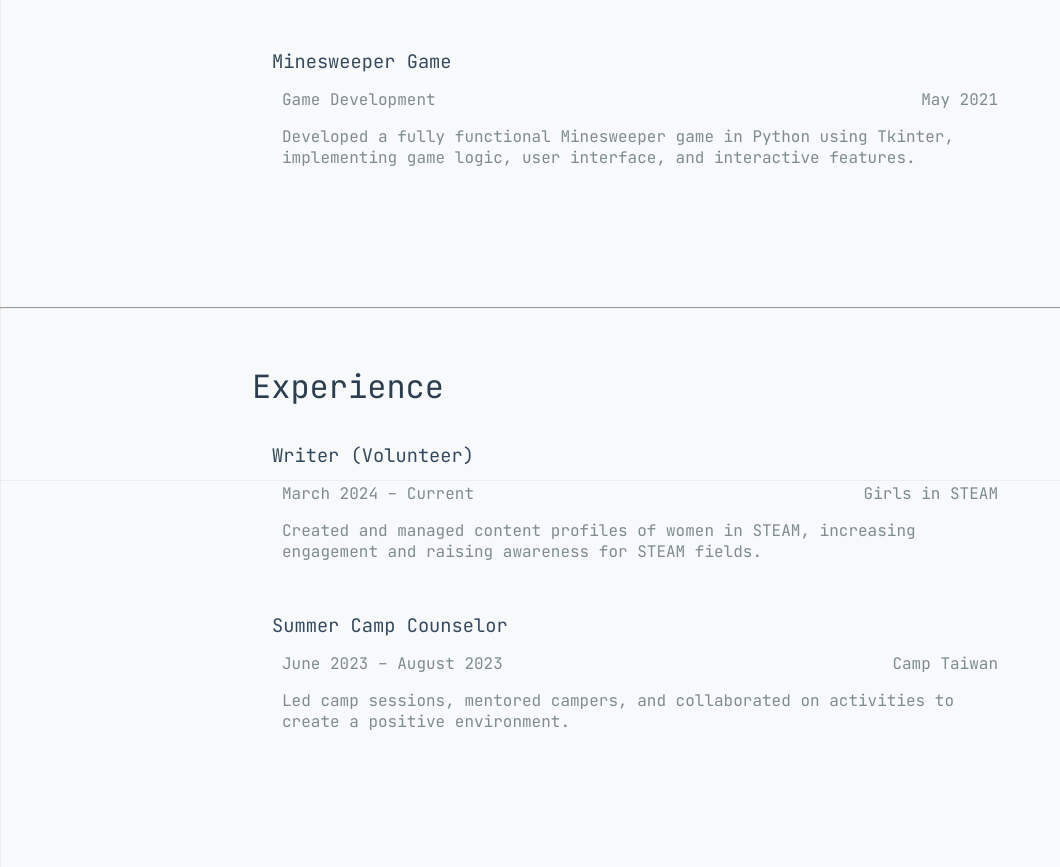
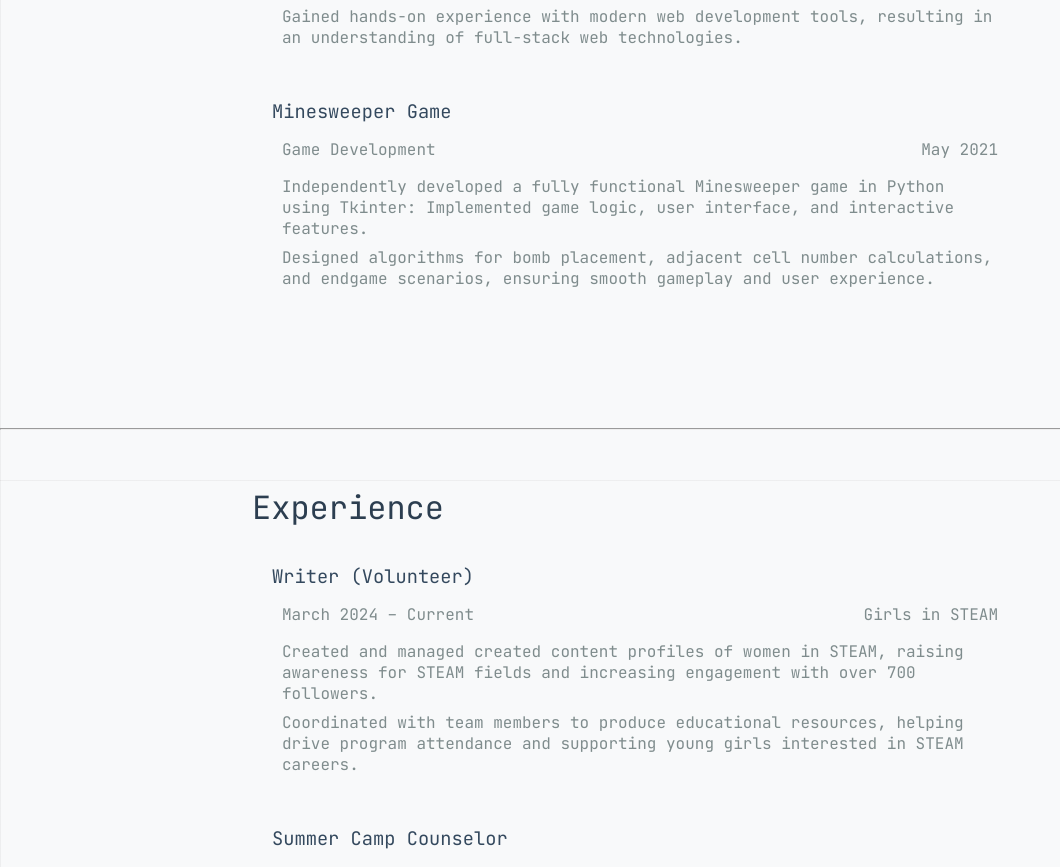
Before and after one commit to puyepuye/kimi-personal-website, a React (Create React App) app in the folder personal-website/: page / in a window 1280 px wide. Shown: the part 1920-2787 px from the top of the page, without its empty margins (0-1060 px from the left). Built offline with nearby package versions, Linux system fonts and the light colour scheme.

Commit message:
added more description to the body

```diff
--- a/personal-website/src/App.css
+++ b/personal-website/src/App.css
@@ -344,3 +344,9 @@ button:hover {
   padding-right: 250px;
   padding-bottom: 35px;
 }
+
+br {
+  display: block; /* makes it have a width */
+  content: ""; /* clears default height */
+  padding-top: 8px; /* change this to whatever height you want it */
+}
--- a/personal-website/src/components/Experience.js
+++ b/personal-website/src/components/Experience.js
@@ -14,7 +14,12 @@ function Experience() {
           <p class="place">Girls in STEAM</p>
         </div>
         <div class="description">
-          <p>Created and managed content profiles of women in STEAM, increasing engagement and raising awareness for STEAM fields.</p>
+          <p>
+            Created and managed created content profiles of women in STEAM,
+            raising awareness for STEAM fields and increasing engagement with over 700 followers.
+            <br />Coordinated with team members to produce educational resources,
+            helping drive program attendance and supporting young girls interested in STEAM careers.
+          </p>
         </div>
       </div>
 
@@ -25,7 +30,14 @@ function Experience() {
           <p class="place">Camp Taiwan</p>
         </div>
         <div class="description">
-          <p>Led camp sessions, mentored campers, and collaborated on activities to create a positive environment.</p>
+          <p>
+            Led 6 week-long camp sessions, mentoring 100+ campers and ensuring a positive
+            environment by fostering collaboration and problem-solving among groups.
+            <br /> Strengthened communication skills through regular interactions with others,
+            including campers, fellow counselors, and parents.
+            <br /> Collaborated with co-counselors to create and implement structured activities,
+            contributing to a supportive camp community.
+          </p>
         </div>
       </div>
     </div>
--- a/personal-website/src/components/Leadership.js
+++ b/personal-website/src/components/Leadership.js
@@ -8,33 +8,36 @@ function Leadership() {
       </div>
 
       <div className="leadership">
-
         <h3 class="title-name2">Student Engagement Student Advisory Committee</h3>
         <div class="line-container2">
-        <p class="location2">September 2023 – Current</p>
-
-
+          <p class="location2">September 2023 – Current</p>
           <p class="place">University of Toronto</p>
-          </div>
-          <div class="description">
-        <p>Collaborated with diverse teams to assess impacts of the pandemic and contributed to discussions on student experiences.</p>
+        </div>
+        <div class="description">
+          <p>
+            Collaborated with diverse student teams within Mentorship & Peer Programs, Orientation Transition
+            & Engagement, and Clubs & Leadership Development to assess the
+            impacts of the pandemic on both remote and in-person learning.
+            <br />Proactively recommended improvements and voiced opinions, contributing to constructive
+            discussions on current student experiences, challenges, and barriers to participation.
+          </p>
         </div>
       </div>
 
       <div className="leadership">
-
         <h3 class="title-name2">Student Council Secretary</h3>
         <div class="line-container2">
-        <p class="location2">September 2021 – June 2023</p>
-
-
-
-          <p class="place">
-          Yoder International Academy
+          <p class="location2">September 2021 – June 2023</p>
+          <p class="place">Yoder International Academy</p>
+        </div>
+        <div class="description">
+          <p>
+            Contributed actively in routine meetings, engaging in discussions about upcoming events, addressing
+            challenges, and celebrating successes, demonstrating commitment and collaborative
+            problem-solving within the Student Council.
+            <br />Fostered communication between students and faculty, addressing concerns and implementing solutions to enhance
+            student life and academic success.
           </p>
-          </div>
-          <div class="description">
-        <p>Engaged in student-faculty communications and contributed to solutions for student life improvement.</p>
         </div>
       </div>
     </div>
--- a/personal-website/src/components/Projects.js
+++ b/personal-website/src/components/Projects.js
@@ -17,6 +17,8 @@ function Projects() {
           <p>
             Designed and developed a travel destination website using HTML, CSS, and JavaScript,
             showcasing top global destinations to enhance user engagement and interface design skills.
+            <br />Gained hands-on experience with modern web development tools, resulting in an
+            understanding of full-stack web technologies.
           </p>
         </div>
       </div>
@@ -29,8 +31,10 @@ function Projects() {
         </div>
         <div class="description">
           <p>
-            Developed a fully functional Minesweeper game in Python using Tkinter, implementing game
-            logic, user interface, and interactive features.
+            Independently developed a fully functional Minesweeper game in
+            Python using Tkinter: Implemented game logic, user interface, and interactive features.
+            <br />Designed algorithms for bomb placement, adjacent cell number calculations,
+            and endgame scenarios, ensuring smooth gameplay and user experience.
           </p>
         </div>
       </div>
```
